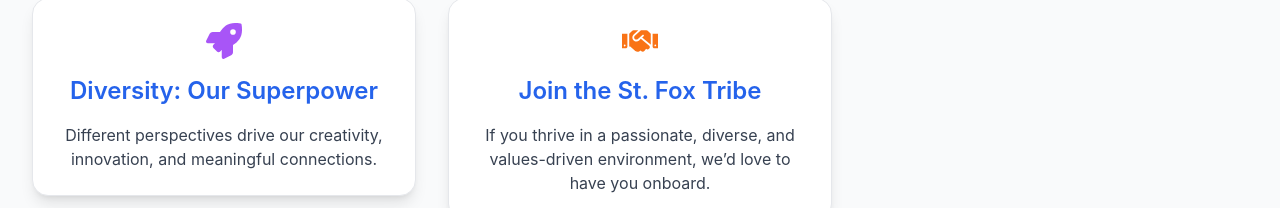
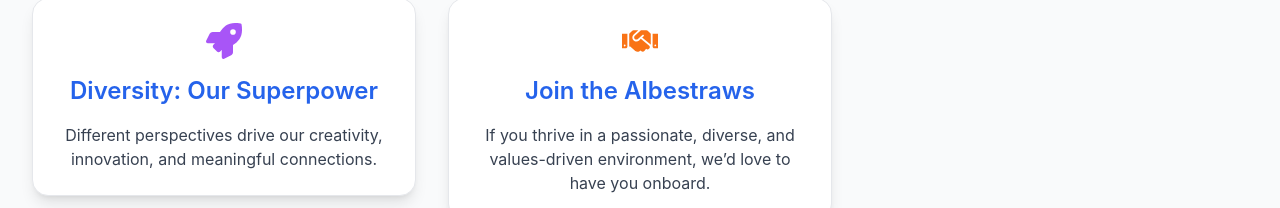
Before and after one commit to lakshmansunil/albestraws, a React (Create React App) app: page /careers in a window 1280 px wide. Shown: the part 1220-1428 px from the top of the page. Built offline with nearby package versions, Linux system fonts and the light colour scheme.

Commit message:
Update careers.js

```diff
--- a/src/components/careers.js
+++ b/src/components/careers.js
@@ -29,7 +29,7 @@
     description: "Different perspectives drive our creativity, innovation, and meaningful connections.",
   },
   {
-    title: "Join the St. Fox Tribe",
+    title: "Join the Albestraws",
     icon: <FaHandshake className="text-orange-500 text-4xl" />,
     description: "If you thrive in a passionate, diverse, and values-driven environment, we’d love to have you onboard.",
   },
```
